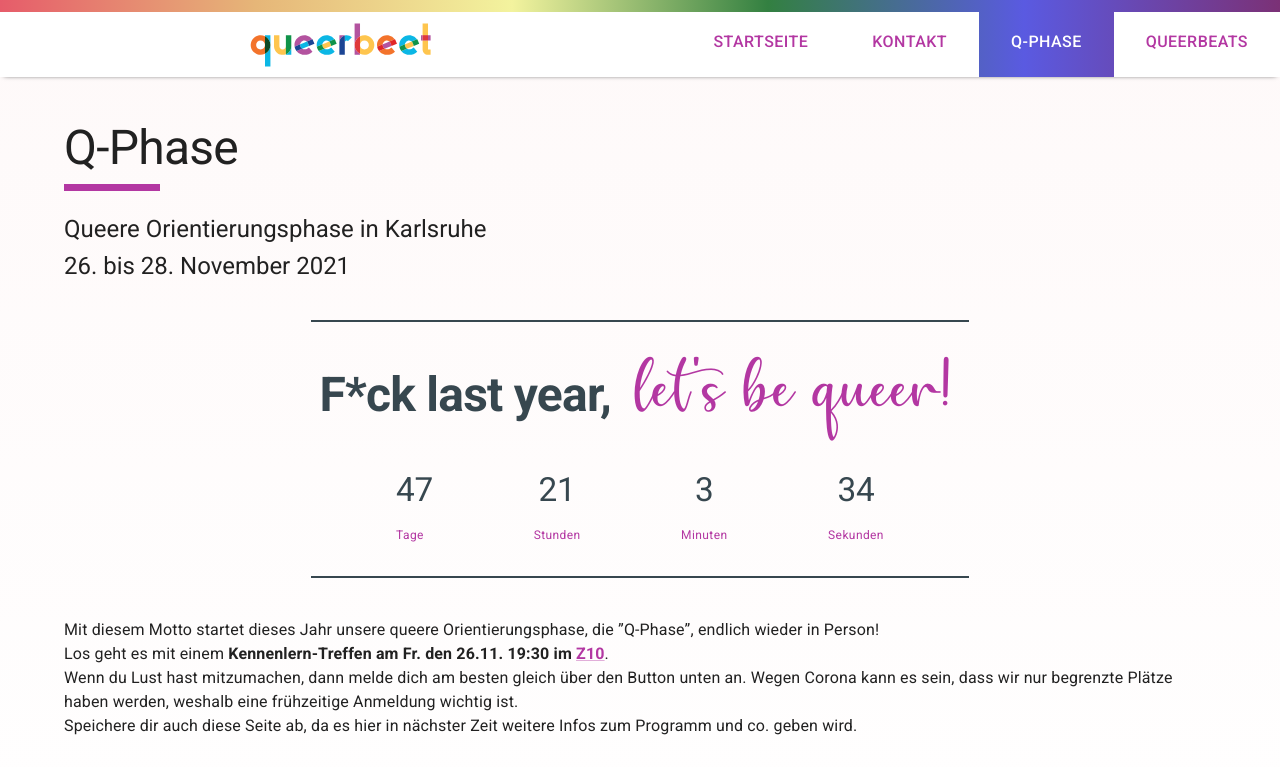
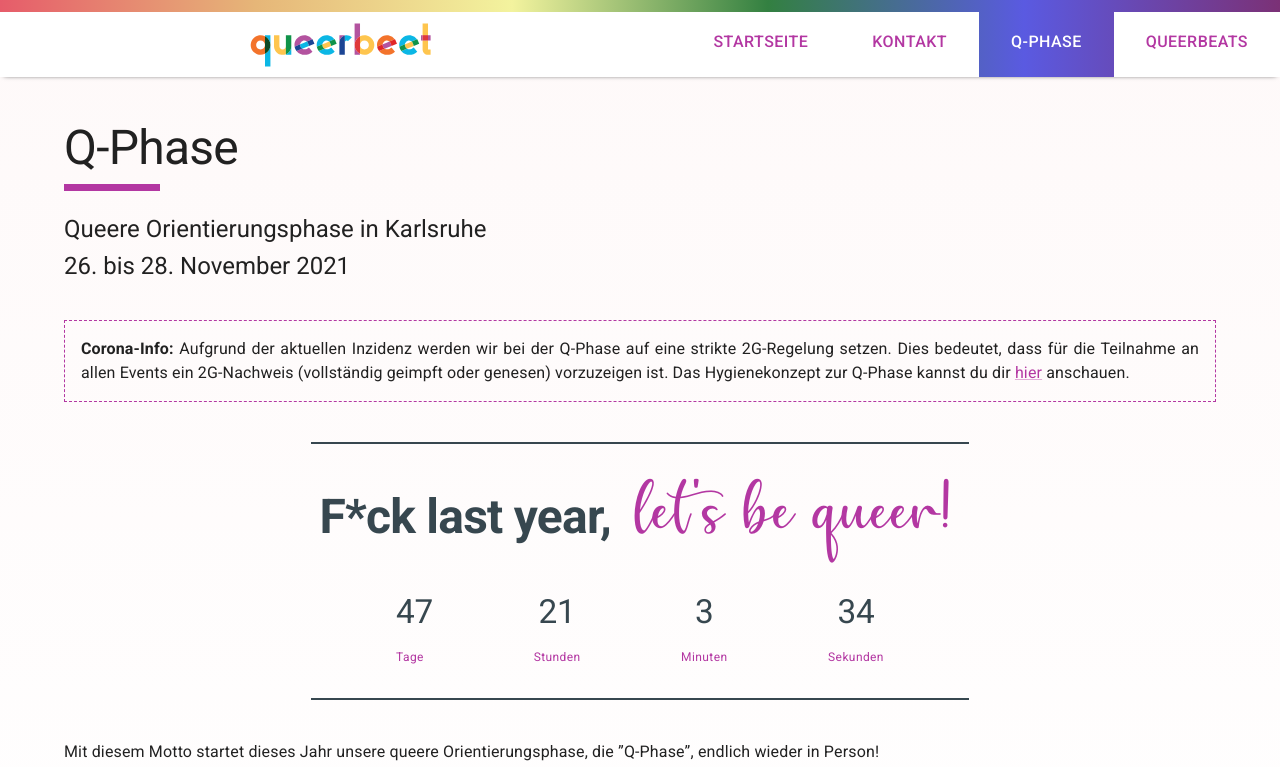
Before and after one commit to queerbeetVorstand/qb-website, a Next.js app: page /q-phase-21 in a window 1280 px wide. Shown: the top 767 px of the page. Built offline with nearby package versions, Linux system fonts and the light colour scheme.

Commit message:
feat: add links to hygiene stuff and some explanation

```diff
--- a/src/pages/q-phase-21.tsx
+++ b/src/pages/q-phase-21.tsx
@@ -74,6 +74,32 @@ export default function QPhase21(): ReactElement {
         <Text variant="h3" component="div">
           26. bis 28. November 2021
         </Text>
+        <Box>
+          <Text
+            variant="body1"
+            paragraph
+            sx={{
+              mt: { xs: 3, sm: 5 },
+              border: "1px dashed",
+              borderColor: "primary.main",
+              p: 2,
+              textAlign: "justify",
+            }}
+          >
+            <b>Corona-Info:</b> Aufgrund der aktuellen Inzidenz werden wir bei
+            der Q-Phase auf eine strikte 2G-Regelung setzen. Dies bedeutet, dass
+            für die Teilnahme an allen Events ein 2G-Nachweis (vollständig
+            geimpft oder genesen) vorzuzeigen ist. Das Hygienekonzept zur
+            Q-Phase kannst du dir{" "}
+            <Link
+              href="https://cloud.queerbeet.org/index.php/s/S7NLkGSF27dtYGd"
+              target="_blank"
+            >
+              hier
+            </Link>{" "}
+            anschauen.
+          </Text>
+        </Box>
         <Box
           sx={{
             my: { xs: 3, sm: 5 },
@@ -153,9 +179,6 @@ export default function QPhase21(): ReactElement {
           Wenn du Lust hast mitzumachen, dann melde dich am besten gleich über
           den Button unten an. Wegen Corona kann es sein, dass wir nur begrenzte
           Plätze haben werden, weshalb eine frühzeitige Anmeldung wichtig ist.
-          <br />
-          Speichere dir auch diese Seite ab, da es hier in nächster Zeit weitere
-          Infos zum Programm und co. geben wird.
         </Text>
         <Grid container spacing={2} my={{ xs: 1, sm: 3 }} pt={0}>
           <Spacer />
```
Also changed, not shown: src/pages/queerbeats.tsx (+9 -3 lines).
